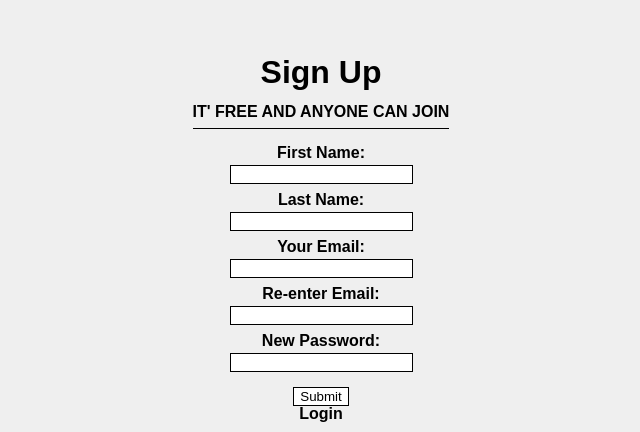
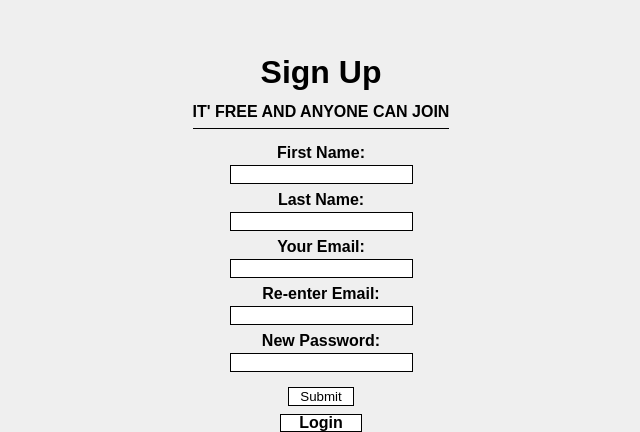
Before and after one commit to danieljoonkimm/Yippido, a React app in the folder client/: page /login in a window 1280 px wide. Shown: the part 584-1016 px from the top of the page, without its empty margins (319-959 px from the left). Built offline with nearby package versions, Linux system fonts and the light colour scheme; the HTML template or start-up script is replaced by a standard one.

Commit message:
[edit] fixing register login button

```diff
--- a/client/src/components/Register/index.jsx
+++ b/client/src/components/Register/index.jsx
@@ -58,7 +58,7 @@ class Register extends Component {
               <label name="email" onChange={this.textHandler.bind(this)}>Your Email: <input type="text" name="email"/></label>
               <label name="confirmEmail" onChange={this.textHandler.bind(this)}>Re-enter Email: <input type="text" name="confirmEmail"/></label>
               <label name="password" onChange={this.textHandler.bind(this)}>New Password: <input type="password" name="password"/></label>
-              <input onClick={this.onSubmit.bind(this)} type="submit" id="register_submit"/><buttton>Login</buttton>
+              <input onClick={this.onSubmit.bind(this)} type="submit" id="register_submit"/><buttton id="login_button">Login</buttton>
             </div>
         </div>
       </div>
--- a/client/src/components/Register/register.scss
+++ b/client/src/components/Register/register.scss
@@ -48,7 +48,16 @@
       #register_submit {
         margin-top: .5em;
         background-color: white;
+        min-width: 5em;
       }
+    }
+
+    #login_button {
+      background-color: white;
+      min-width: 5em;
+      margin-top: .5em;
+      border: 1px solid black;
+      text-align: center;
     }
   }
 }
```
Also changed, not shown: client/public/dist/bundle.js.
